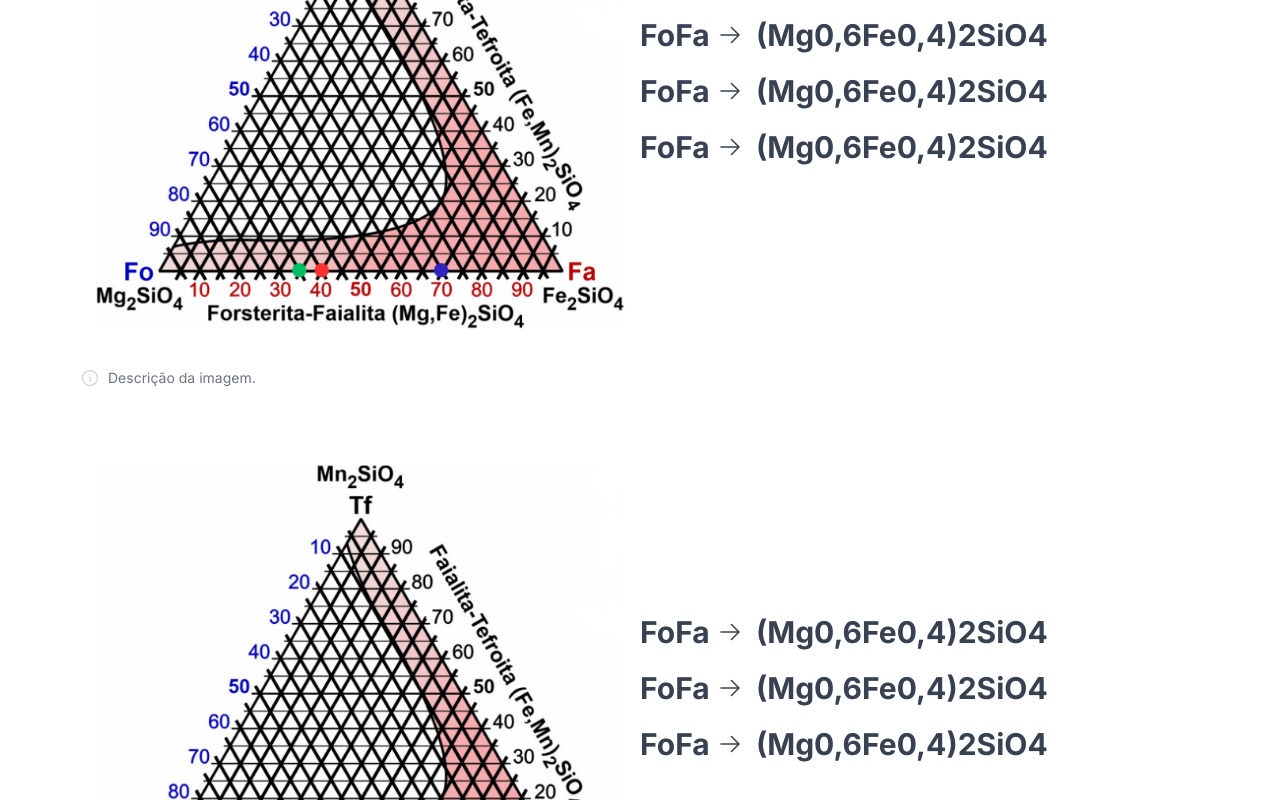
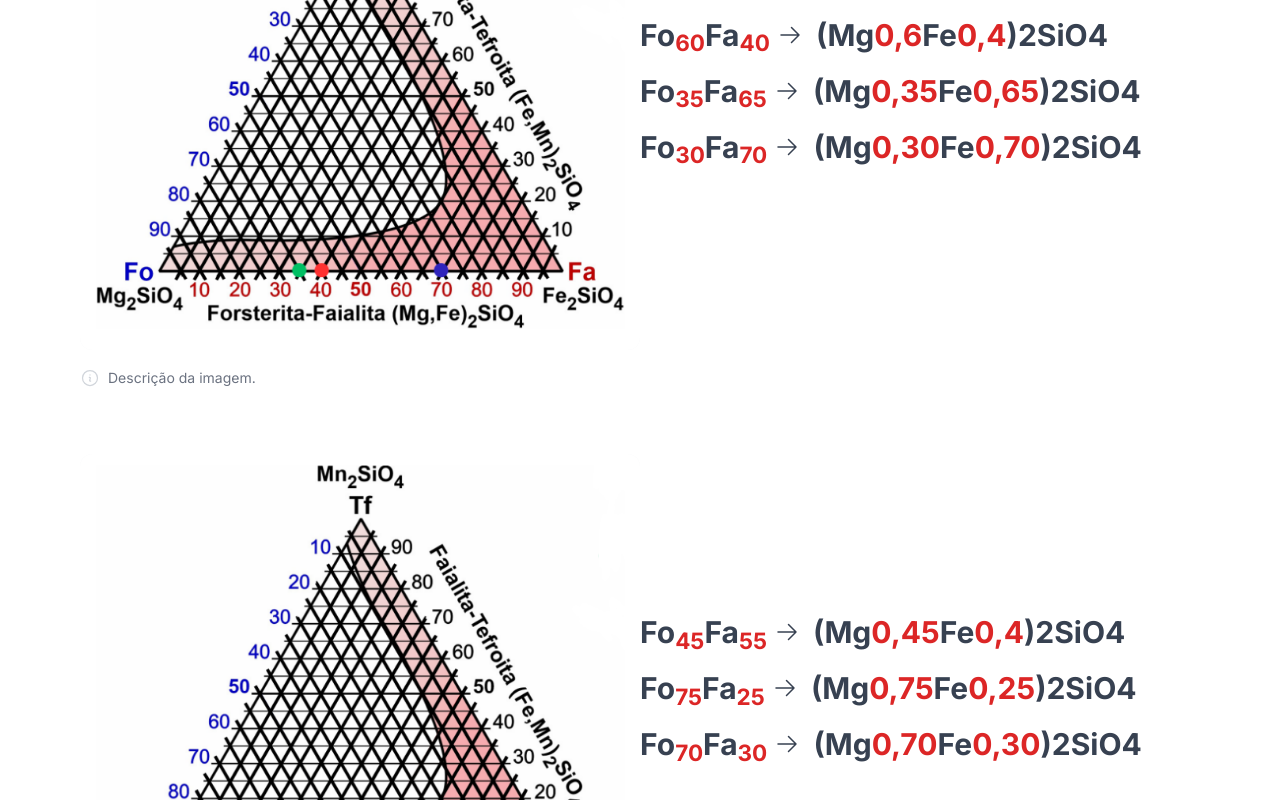
Before and after one commit to Lime-Goldfish/mineralogy, a Next.js app: page /exercises in a window 1280 px wide. Shown: the part 7060-7860 px from the top of the page. Built offline with nearby package versions, Linux system fonts and the light colour scheme.

Commit message:
feat: add style to the images

```diff
--- a/src/app/exercises/page.tsx
+++ b/src/app/exercises/page.tsx
@@ -565,19 +565,19 @@ export default function Home() {
               <div className="flex-1">
                 <ul className="list-disc">
                   <li className="flex items-center">
-                    <h2 className="font-bold text-3xl">FoFa</h2>
+                    <h2 className="font-bold text-3xl">Fo<sub className="text-red-600">60</sub>Fa<sub className="text-red-600">40</sub></h2>
                     <ArrowRightIcon className="h-6 w-6 ml-2 font-bold" />
-                    <h2 className="font-bold text-3xl">&nbsp; (Mg0,6Fe0,4)2SiO4</h2>
+                    <h2 className="font-bold text-3xl">&nbsp; (Mg<span className="text-red-600">0,6</span>Fe<span className="text-red-600">0,4</span>)2SiO4</h2>
                   </li>
                   <li className="mt-5 mb-5 flex items-center">
-                    <h2 className="font-bold text-3xl">FoFa</h2>
+                    <h2 className="font-bold text-3xl">Fo<sub className="text-red-600">35</sub>Fa<sub className="text-red-600">65</sub></h2>
                     <ArrowRightIcon className="h-6 w-6 ml-2 font-bold" />
-                    <h2 className="font-bold text-3xl">&nbsp; (Mg0,6Fe0,4)2SiO4</h2>
+                    <h2 className="font-bold text-3xl">&nbsp; (Mg<span className="text-red-600">0,35</span>Fe<span className="text-red-600">0,65</span>)2SiO4</h2>
                   </li>
                   <li className="flex items-center">
-                    <h2 className="font-bold text-3xl">FoFa</h2>
+                    <h2 className="font-bold text-3xl">Fo<sub className="text-red-600">30</sub>Fa<sub className="text-red-600">70</sub></h2>
                     <ArrowRightIcon className="h-6 w-6 ml-2 font-bold" />
-                    <h2 className="font-bold text-3xl">&nbsp; (Mg0,6Fe0,4)2SiO4</h2>
+                    <h2 className="font-bold text-3xl">&nbsp; (Mg<span className="text-red-600">0,30</span>Fe<span className="text-red-600">0,70</span>)2SiO4</h2>
                   </li>
                 </ul>
               </div>
@@ -602,19 +602,19 @@ export default function Home() {
               <div className="flex-1">
                 <ul className="list-disc">
                   <li className="flex items-center">
-                    <h2 className="font-bold text-3xl">FoFa</h2>
+                    <h2 className="font-bold text-3xl">Fo<sub className="text-red-600">45</sub>Fa<sub className="text-red-600">55</sub></h2>
                     <ArrowRightIcon className="h-6 w-6 ml-2 font-bold" />
-                    <h2 className="font-bold text-3xl">&nbsp; (Mg0,6Fe0,4)2SiO4</h2>
+                    <h2 className="font-bold text-3xl">&nbsp; (Mg<span className="text-red-600">0,45</span>Fe<span className="text-red-600">0,4</span>)2SiO4</h2>
                   </li>
                   <li className="mt-5 mb-5 flex items-center">
-                    <h2 className="font-bold text-3xl">FoFa</h2>
+                    <h2 className="font-bold text-3xl">Fo<sub className="text-red-600">75</sub>Fa<sub className="text-red-600">25</sub></h2>
                     <ArrowRightIcon className="h-6 w-6 ml-2 font-bold" />
-                    <h2 className="font-bold text-3xl">&nbsp; (Mg0,6Fe0,4)2SiO4</h2>
+                    <h2 className="font-bold text-3xl">&nbsp; (Mg<span className="text-red-600">0,75</span>Fe<span className="text-red-600">0,25</span>)2SiO4</h2>
                   </li>
                   <li className="flex items-center">
-                    <h2 className="font-bold text-3xl">FoFa</h2>
+                    <h2 className="font-bold text-3xl">Fo<sub className="text-red-600">70</sub>Fa<sub className="text-red-600">30</sub></h2>
                     <ArrowRightIcon className="h-6 w-6 ml-2 font-bold" />
-                    <h2 className="font-bold text-3xl">&nbsp; (Mg0,6Fe0,4)2SiO4</h2>
+                    <h2 className="font-bold text-3xl">&nbsp; (Mg<span className="text-red-600">0,70</span>Fe<span className="text-red-600">0,30</span>)2SiO4</h2>
                   </li>
                 </ul>
               </div>
```
